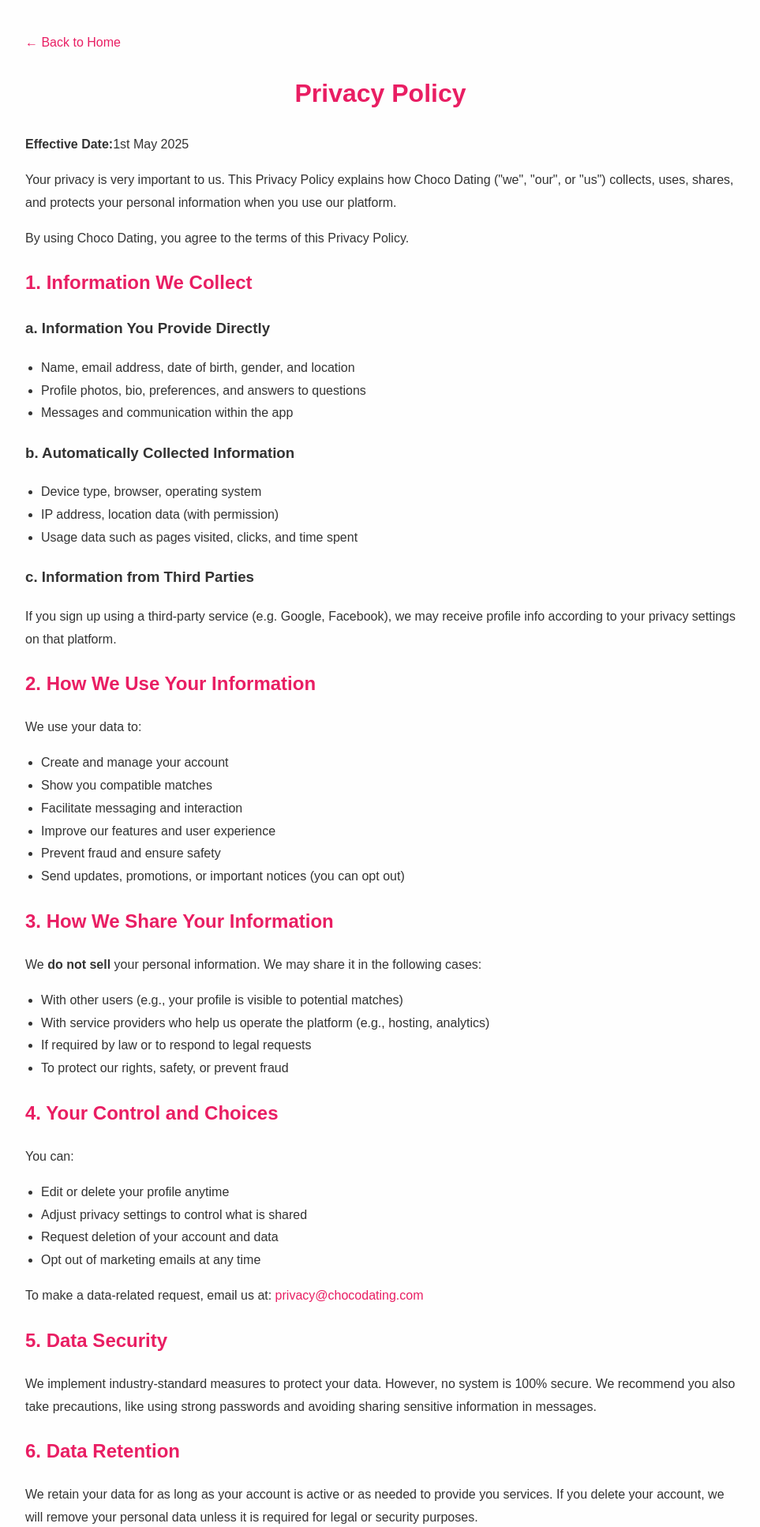
After one commit to ThanhQuy-coder/Dating-Website, a PHP site: page /frontend/views/privacypolicy.html in a window 1280 px wide. The commit adds this page. Shown: the top 1934 px of the page at 79% size, without its empty margins (158-1121 px from the left). Run offline with PHP 8.4, Linux system fonts and the light colour scheme.

Commit message:
fix / open xampp and update termsofuse,privacy

```diff
--- a/frontend/assets/css/about.css
+++ b/frontend/assets/css/about.css
@@ -648,7 +648,7 @@
   left: 0;
   width: 100%;
   height: 100%;
-  background-image: url("/frontend/assets/images/couple-love-holding-cups-tea-coffee-holding-hands.jpg");
+  background-image: url("frontend/assets/images/couple-love-holding-cups-tea-coffee-holding-hands.jpg");
   background-size: cover;
   background-position: center;
   background-repeat: no-repeat;
@@ -1182,7 +1182,7 @@
 /* Footer */
 .footer {
   position: relative;
-  background-image: url("/frontend/assets/images/footer.jfif");
+  background-image: url("frontend/assets/images/footer.jfif");
   background-size: cover;
   background-position: center;
   background-repeat: no-repeat;
--- a/frontend/assets/css/support.css
+++ b/frontend/assets/css/support.css
@@ -674,7 +674,7 @@
   left: 0;
   right: 0;
   bottom: 0;
-  background-image: url("/frontend/assets/images/3ddfa9af-d470-4c43-bd7b-51889f65f5c8.png");
+  background-image: url("frontend/assets/images/3ddfa9af-d470-4c43-bd7b-51889f65f5c8.png");
   background-size: cover;
   background-position: center 40%;
   background-attachment: scroll
@@ -831,7 +831,7 @@
 .contact-section {
   position: relative;
   padding: 80px 0;
-  background-image: url("/frontend/assets/images/Screenshot_4.png");
+  background-image: url("frontend/assets/images/Screenshot_4.png");
   background-size: cover;
   background-position: center;
   background-attachment: fixed;
--- a/frontend/views/help.html
+++ b/frontend/views/help.html
@@ -58,7 +58,7 @@
 </head>
 <body>
 
-  <a href="/frontend/views/support.html" class="back">← Back to Home</a>
+  <a href="frontend/views/support.html" class="back">← Back to Home</a>
 <div class="section" id="recover">
   <h2>🔑 Recover Your Account</h2>
 
@@ -137,7 +137,7 @@
 
   <h3>How to Contact Us:</h3>
   <p>
-    You can request a refund by reaching out to our support team via the <a href="/frontend/views/support.html">Contact Form</a> or emailing us at <strong>support@chocoapp.com</strong>.
+    You can request a refund by reaching out to our support team via the <a href="frontend/views/support.html">Contact Form</a> or emailing us at <strong>support@chocoapp.com</strong>.
     Please allow up to 24–48 hours for a response.
   </p>
 
@@ -147,7 +147,7 @@
 
   <h3>Friendly Reminder:</h3>
   <p>
-    Please read our <a href="/frontend/views/termsofuse.html">Terms of Use</a> and <a href="/frontend/views/privacypolicy.html">Privacy Policy</a> to fully understand our refund guidelines and your rights as a user.
+    Please read our <a href="frontend/views/termsofuse.html">Terms of Use</a> and <a href="frontend/views/privacypolicy.html">Privacy Policy</a> to fully understand our refund guidelines and your rights as a user.
   </p>
 </div>
 
--- /dev/null
+++ b/frontend/views/privacypolicy.html
@@ -0,0 +1,129 @@
+<!DOCTYPE html>
+<html lang="en">
+<head>
+  <meta charset="UTF-8" />
+  <meta name="viewport" content="width=device-width, initial-scale=1.0"/>
+  <title>Privacy Policy | Choco Dating</title>
+  <style>
+    body {
+      font-family: Arial, sans-serif;
+      line-height: 1.8;
+      padding: 40px;
+      background-color: #fefefe;
+      color: #333;
+      max-width: 900px;
+      margin: auto;
+    }
+
+    h1, h2 {
+      color: #e91e63;
+    }
+
+    h1 {
+      text-align: center;
+    }
+
+    ul {
+      padding-left: 20px;
+    }
+
+    a {
+      color: #e91e63;
+      text-decoration: none;
+    }
+
+    a:hover {
+      text-decoration: underline;
+    }
+
+    .highlight {
+      background-color: #fff0f5;
+      padding: 10px;
+      border-left: 4px solid #e91e63;
+      margin-bottom: 1.5rem;
+    }
+  </style>
+</head>
+<body>
+ <a href="frontend/views/home.html" class="home-button">← Back to Home</a>
+  <h1>Privacy Policy</h1>
+  <p><strong>Effective Date:</strong>1st May 2025</p>
+
+  <p>Your privacy is very important to us. This Privacy Policy explains how Choco Dating ("we", "our", or "us") collects, uses, shares, and protects your personal information when you use our platform.</p>
+
+  <p>By using Choco Dating, you agree to the terms of this Privacy Policy.</p>
+
+  <h2>1. Information We Collect</h2>
+  <h3>a. Information You Provide Directly</h3>
+  <ul>
+    <li>Name, email address, date of birth, gender, and location</li>
+    <li>Profile photos, bio, preferences, and answers to questions</li>
+    <li>Messages and communication within the app</li>
+  </ul>
+
+  <h3>b. Automatically Collected Information</h3>
+  <ul>
+    <li>Device type, browser, operating system</li>
+    <li>IP address, location data (with permission)</li>
+    <li>Usage data such as pages visited, clicks, and time spent</li>
+  </ul>
+
+  <h3>c. Information from Third Parties</h3>
+  <p>If you sign up using a third-party service (e.g. Google, Facebook), we may receive profile info according to your privacy settings on that platform.</p>
+
+  <h2>2. How We Use Your Information</h2>
+  <p>We use your data to:</p>
+  <ul>
+    <li>Create and manage your account</li>
+    <li>Show you compatible matches</li>
+    <li>Facilitate messaging and interaction</li>
+    <li>Improve our features and user experience</li>
+    <li>Prevent fraud and ensure safety</li>
+    <li>Send updates, promotions, or important notices (you can opt out)</li>
+  </ul>
+
+  <h2>3. How We Share Your Information</h2>
+  <p>We <strong>do not sell</strong> your personal information. We may share it in the following cases:</p>
+  <ul>
+    <li>With other users (e.g., your profile is visible to potential matches)</li>
+    <li>With service providers who help us operate the platform (e.g., hosting, analytics)</li>
+    <li>If required by law or to respond to legal requests</li>
+    <li>To protect our rights, safety, or prevent fraud</li>
+  </ul>
+
+  <h2>4. Your Control and Choices</h2>
+  <p>You can:</p>
+  <ul>
+    <li>Edit or delete your profile anytime</li>
+    <li>Adjust privacy settings to control what is shared</li>
+    <li>Request deletion of your account and data</li>
+    <li>Opt out of marketing emails at any time</li>
+  </ul>
+  <p>To make a data-related request, email us at: <a href="mailto:privacy@chocodating.com">privacy@chocodating.com</a></p>
+
+  <h2>5. Data Security</h2>
+  <p>We implement industry-standard measures to protect your data. However, no system is 100% secure. We recommend you also take precautions, like using strong passwords and avoiding sharing sensitive information in messages.</p>
+
+  <h2>6. Data Retention</h2>
+  <p>We retain your data for as long as your account is active or as needed to provide you services. If you delete your account, we will remove your personal data unless it is required for legal or security purposes.</p>
+
+  <h2>7. Children’s Privacy</h2>
+  <p>Choco Dating is intended for users <strong>18 years or older</strong>. We do not knowingly collect data from minors. If we discover such data, we will delete it immediately.</p>
+
+  <h2>8. International Users</h2>
+  <p>By using our platform, you consent to the transfer and processing of your information in the countries where we operate, including outside your home country.</p>
+
+  <h2>9. Changes to This Policy</h2>
+  <p>We may update this Privacy Policy from time to time. If we make significant changes, we’ll notify you via email or app notice. Continued use means you accept the changes.</p>
+
+  <h2>10. Contact Us</h2>
+  <p>If you have any questions about this Privacy Policy or your personal data, please contact us at:</p>
+  <p><a href="mailto:privacy@chocodating.com">privacy@chocodating.com</a></p>
+
+  <h2>💡 Summary</h2>
+  <div class="highlight">
+    We respect your privacy and are committed to protecting your information. Choco Dating is built on trust, and we’ll do our part to keep your personal data safe, secure, and used only to help you make meaningful connections.
+  </div>
+
+</body>
+</html>
```
Also changed, not shown: frontend/views/about.html (+8 -8 lines), frontend/views/home.html (+7 -7 lines), frontend/views/match.html (+11 -10 lines), frontend/views/support.html (+7 -7 lines), frontend/views/termsofuse.html (added, +109 -0 lines).
